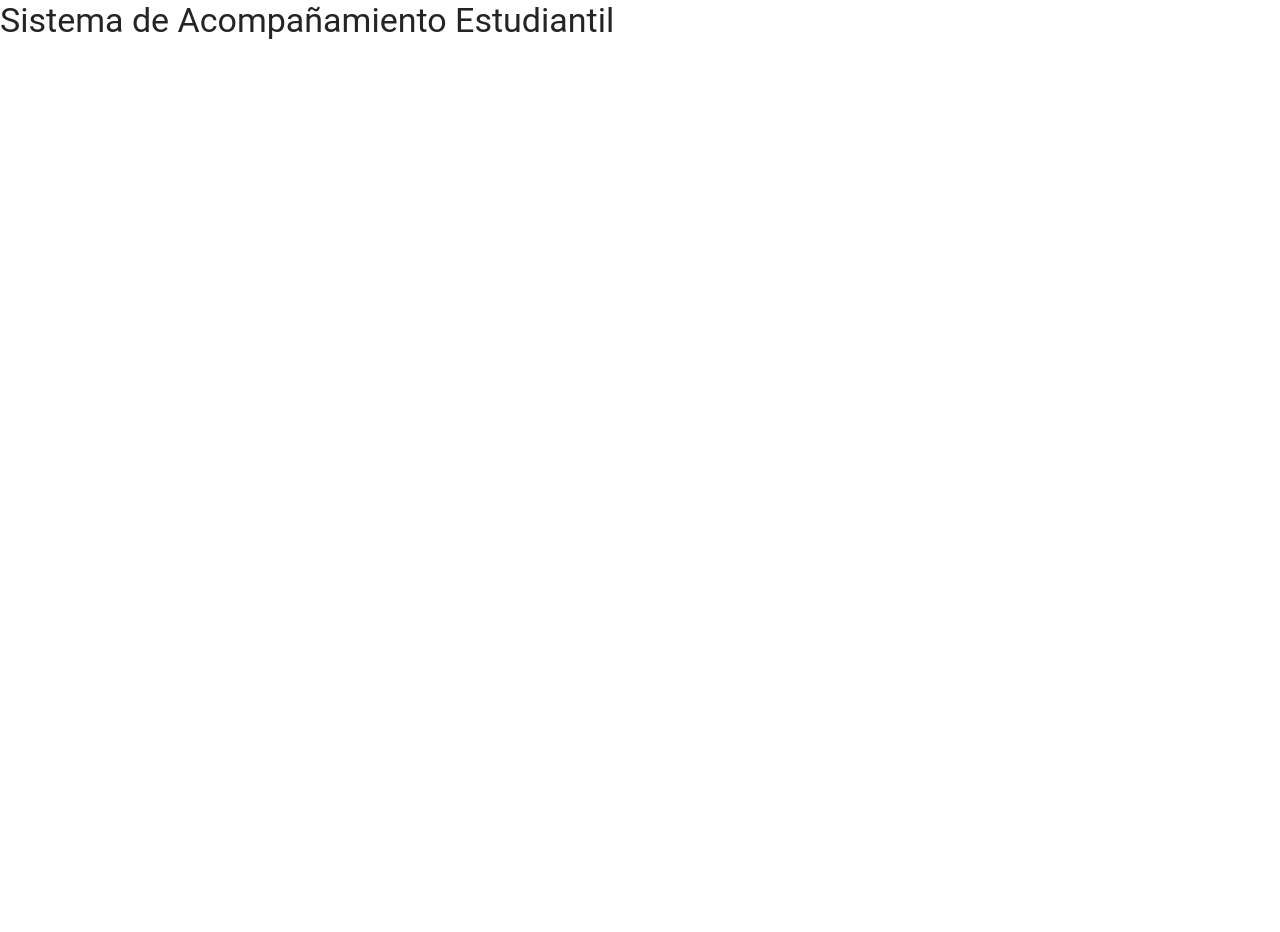
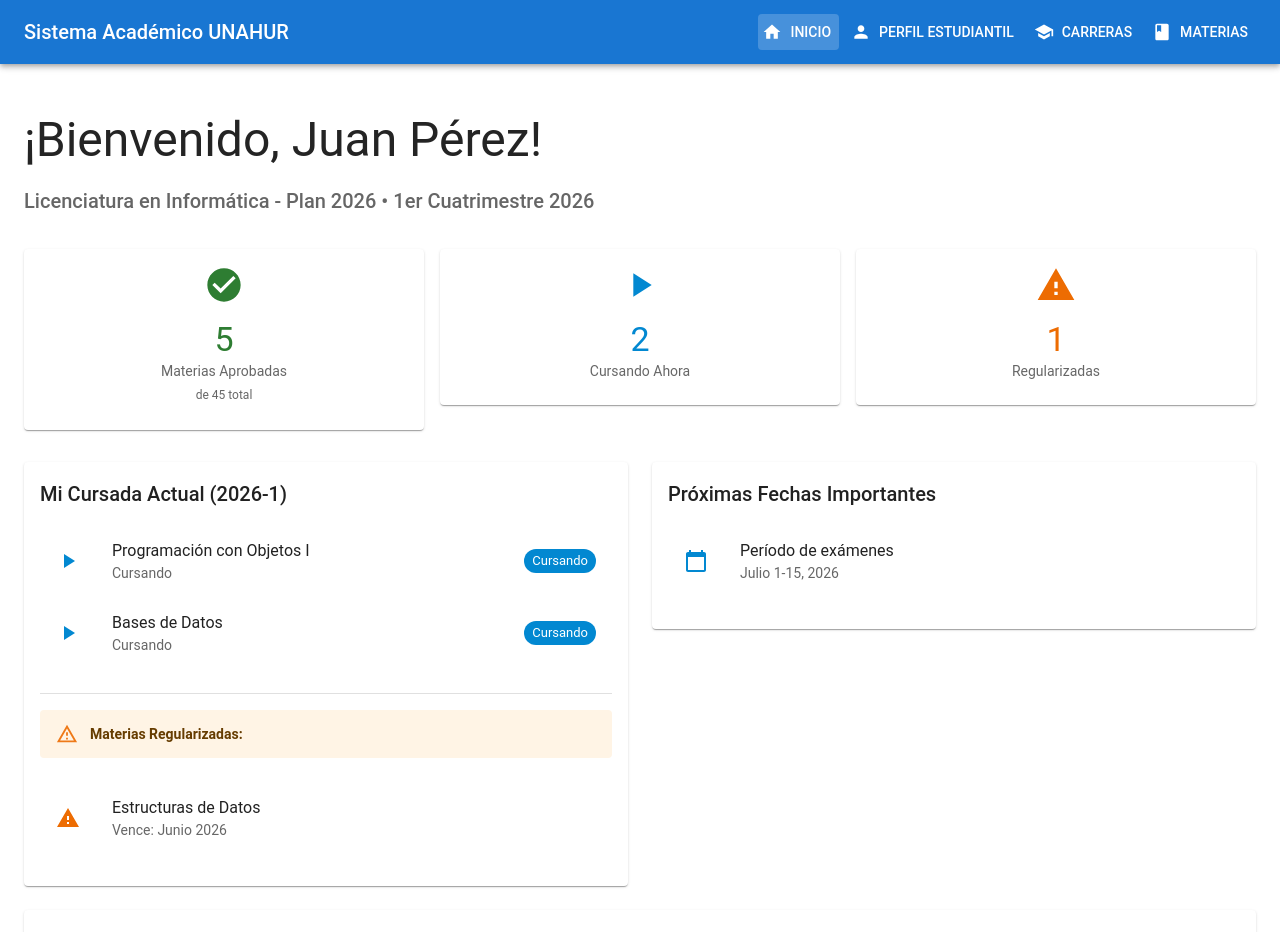
Before and after one commit to DesApp-2026c1-Grupo-9/DesApp-Front, a React (Vite) app: page / in a window 1280 px wide. Shown: the top 932 px of the page. Before the commit the page ends 800 px from the top, so only its background shows below. Built offline with nearby package versions, Linux system fonts and the light colour scheme.

Commit message:
Mejoras dashboard: eliminar emojis, ajustar métricas y fechas importantes

```diff
--- /dev/null
+++ b/src/components/TopMenu.jsx
@@ -0,0 +1,45 @@
+import React from 'react';
+import { AppBar, Toolbar, Typography, Button, Box } from '@mui/material';
+import { useNavigate, useLocation } from 'react-router-dom';
+import { School, Person, Book, Home } from '@mui/icons-material';
+
+export function TopMenu() {
+  const navigate = useNavigate();
+  const location = useLocation();
+
+  const menuItems = [
+    { label: 'Inicio', path: '/', icon: <Home /> },
+    { label: 'Perfil Estudiantil', path: '/estudiante', icon: <Person /> },
+    { label: 'Carreras', path: '/carreras', icon: <School /> },
+    { label: 'Materias', path: '/materias', icon: <Book /> },
+  ];
+
+  return (
+    <AppBar position="static" sx={{ mb: 3 }}>
+      <Toolbar>
+        <Typography variant="h6" sx={{ flexGrow: 1 }}>
+          Sistema Académico UNAHUR
+        </Typography>
+
+        <Box sx={{ display: 'flex', gap: 1 }}>
+          {menuItems.map((item) => (
+            <Button
+              key={item.path}
+              color="inherit"
+              onClick={() => navigate(item.path)}
+              startIcon={item.icon}
+              sx={{
+                backgroundColor: location.pathname === item.path ? 'rgba(255,255,255,0.2)' : 'transparent',
+                '&:hover': {
+                  backgroundColor: 'rgba(255,255,255,0.1)'
+                }
+              }}
+            >
+              {item.label}
+            </Button>
+          ))}
+        </Box>
+      </Toolbar>
+    </AppBar>
+  );
+}
--- a/src/pages/Home.jsx
+++ b/src/pages/Home.jsx
@@ -1,11 +1,233 @@
 import React from 'react';
-import { Typography } from '@mui/material';
+import {
+  Box,
+  Typography,
+  Card,
+  CardContent,
+  Grid,
+  Chip,
+  LinearProgress,
+  List,
+  ListItem,
+  ListItemText,
+  ListItemIcon,
+  Divider,
+  Alert
+} from '@mui/material';
+import {
+  School,
+  Person,
+  Book,
+  TrendingUp,
+  CalendarToday,
+  CheckCircle,
+  PlayArrow,
+  Warning,
+  Assignment,
+  Event
+} from '@mui/icons-material';
 
 const Home = () => {
+  // Datos del estudiante (mismos que en StudentProfilePage)
+  const studentData = {
+    name: 'Juan Pérez',
+    carrera: 'Licenciatura en Informática',
+    planEstudio: 'Plan 2026',
+    materiasAprobadas: 5,
+    totalMaterias: 45,
+    promedio: 8.0,
+    materiasCursando: [
+      { nombre: 'Programación con Objetos I', estado: 'Cursando' },
+      { nombre: 'Bases de Datos', estado: 'Cursando' }
+    ],
+    materiasRegularizadas: [
+      { nombre: 'Estructuras de Datos', vencimiento: 'Junio 2026' }
+    ]
+  };
+
+  const proximasFechas = [
+    { evento: 'Período de exámenes', fecha: 'Julio 1-15, 2026', tipo: 'periodo' }
+  ];
+
+  const progresoCarrera = (studentData.materiasAprobadas / studentData.totalMaterias) * 100;
+
+  const getEventIcon = (tipo) => {
+    switch (tipo) {
+      case 'inscripcion': return <Assignment color="primary" />;
+      case 'examen': return <Event color="warning" />;
+      case 'periodo': return <CalendarToday color="info" />;
+      default: return <Event />;
+    }
+  };
+
   return (
-    <Typography variant="h4">
-      Sistema de Acompañamiento Estudiantil
-    </Typography>
+    <Box sx={{ maxWidth: 1400, mx: 'auto', p: 3 }}>
+      {/* Header de Bienvenida */}
+      <Box sx={{ mb: 4 }}>
+        <Typography variant="h3" gutterBottom>
+          ¡Bienvenido, {studentData.name}!
+        </Typography>
+        <Typography variant="h6" color="text.secondary">
+          {studentData.carrera} - {studentData.planEstudio} • 1er Cuatrimestre 2026
+        </Typography>
+      </Box>
+
+      {/* Métricas Rápidas */}
+      <Grid container spacing={2} sx={{ mb: 4 }}>
+        <Grid item xs={12} sm={6} md={4}>
+          <Card>
+            <CardContent sx={{ textAlign: 'center' }}>
+              <CheckCircle sx={{ fontSize: 40, color: 'success.main', mb: 1 }} />
+              <Typography variant="h4" color="success.main">
+                {studentData.materiasAprobadas}
+              </Typography>
+              <Typography variant="body2" color="text.secondary">
+                Materias Aprobadas
+              </Typography>
+              <Typography variant="caption" color="text.secondary">
+                de {studentData.totalMaterias} total
+              </Typography>
+            </CardContent>
+          </Card>
+        </Grid>
+
+        <Grid item xs={12} sm={6} md={4}>
+          <Card>
+            <CardContent sx={{ textAlign: 'center' }}>
+              <PlayArrow sx={{ fontSize: 40, color: 'info.main', mb: 1 }} />
+              <Typography variant="h4" color="info.main">
+                {studentData.materiasCursando.length}
+              </Typography>
+              <Typography variant="body2" color="text.secondary">
+                Cursando Ahora
+              </Typography>
+            </CardContent>
+          </Card>
+        </Grid>
+
+        <Grid item xs={12} sm={6} md={4}>
+          <Card>
+            <CardContent sx={{ textAlign: 'center' }}>
+              <Warning sx={{ fontSize: 40, color: 'warning.main', mb: 1 }} />
+              <Typography variant="h4" color="warning.main">
+                {studentData.materiasRegularizadas.length}
+              </Typography>
+              <Typography variant="body2" color="text.secondary">
+                Regularizadas
+              </Typography>
+            </CardContent>
+          </Card>
+        </Grid>
+      </Grid>
+
+      <Grid container spacing={3}>
+        {/* Mi Cursada Actual */}
+        <Grid item xs={12} md={6}>
+          <Card>
+            <CardContent>
+              <Typography variant="h6" gutterBottom sx={{ display: 'flex', alignItems: 'center' }}>
+                Mi Cursada Actual (2026-1)
+              </Typography>
+              <List>
+                {studentData.materiasCursando.map((materia, index) => (
+                  <ListItem key={index}>
+                    <ListItemIcon>
+                      <PlayArrow color="info" />
+                    </ListItemIcon>
+                    <ListItemText
+                      primary={materia.nombre}
+                      secondary={materia.estado}
+                    />
+                    <Chip label={materia.estado} color="info" size="small" />
+                  </ListItem>
+                ))}
+              </List>
+
+              {studentData.materiasRegularizadas.length > 0 && (
+                <>
+                  <Divider sx={{ my: 2 }} />
+                  <Alert severity="warning" sx={{ mb: 2 }}>
+                    <strong>Materias Regularizadas:</strong>
+                  </Alert>
+                  <List>
+                    {studentData.materiasRegularizadas.map((materia, index) => (
+                      <ListItem key={index}>
+                        <ListItemIcon>
+                          <Warning color="warning" />
+                        </ListItemIcon>
+                        <ListItemText
+                          primary={materia.nombre}
+                          secondary={`Vence: ${materia.vencimiento}`}
+                        />
+                      </ListItem>
+                    ))}
+                  </List>
+                </>
+              )}
+            </CardContent>
+          </Card>
+        </Grid>
+
+        {/* Próximas Fechas Importantes */}
+        <Grid item xs={12} md={6}>
+          <Card>
+            <CardContent>
+              <Typography variant="h6" gutterBottom sx={{ display: 'flex', alignItems: 'center' }}>
+                Próximas Fechas Importantes
+              </Typography>
+              <List>
+                {proximasFechas.map((fecha, index) => (
+                  <ListItem key={index}>
+                    <ListItemIcon>
+                      {getEventIcon(fecha.tipo)}
+                    </ListItemIcon>
+                    <ListItemText
+                      primary={fecha.evento}
+                      secondary={fecha.fecha}
+                    />
+                  </ListItem>
+                ))}
+              </List>
+            </CardContent>
+          </Card>
+        </Grid>
+
+        {/* Progreso de Carrera */}
+        <Grid item xs={12}>
+          <Card>
+            <CardContent>
+              <Typography variant="h6" gutterBottom sx={{ display: 'flex', alignItems: 'center' }}>
+                Progreso de Carrera
+              </Typography>
+              <Box sx={{ display: 'flex', alignItems: 'center', mb: 2 }}>
+                <Box sx={{ width: '100%', mr: 1 }}>
+                  <LinearProgress
+                    variant="determinate"
+                    value={progresoCarrera}
+                    sx={{ height: 10, borderRadius: 5 }}
+                  />
+                </Box>
+                <Box sx={{ minWidth: 35 }}>
+                  <Typography variant="body2" color="text.secondary">
+                    {Math.round(progresoCarrera)}%
+                  </Typography>
+                </Box>
+              </Box>
+              <Typography variant="body2" color="text.secondary">
+                Has completado {studentData.materiasAprobadas} de {studentData.totalMaterias} materias de la {studentData.carrera}
+              </Typography>
+            </CardContent>
+          </Card>
+        </Grid>
+      </Grid>
+
+      {/* Mensaje informativo */}
+      <Box sx={{ mt: 3, textAlign: 'center' }}>
+        <Typography variant="body2" color="text.secondary">
+          Usa el menú superior para acceder a información detallada de tu perfil, carreras y situación académica
+        </Typography>
+      </Box>
+    </Box>
   );
 };
 
--- a/src/routes/AppRouter.jsx
+++ b/src/routes/AppRouter.jsx
@@ -1,15 +1,23 @@
 import React from 'react';
 import { BrowserRouter as Router, Routes, Route } from 'react-router-dom';
+import { Box } from '@mui/material';
 import Home from '../pages/Home';
 import Login from '../pages/Login';
 import Perfil from '../pages/Perfil';
 import Sesiones from '../pages/Sesiones';
 import Feed from '../pages/Feed';
 import Conexiones from '../pages/Conexiones';
+// Páginas del sistema académico
+import { StudentProfilePage } from '../pages/StudentProfilePage';
+import { CareerManagementPage } from '../pages/CareerManagementPage';
+import { SubjectManagementPage } from '../pages/SubjectManagementPage';
+import { TopMenu } from '../components/TopMenu';
 
 const AppRouter = () => {
   return (
     <Router>
+      <TopMenu />
+      <Box sx={{ minHeight: 'calc(100vh - 64px)' }}>
         <Routes>
           <Route path="/" element={<Home />} />
           <Route path="/login" element={<Login />} />
@@ -17,7 +25,12 @@
           <Route path="/sesiones" element={<Sesiones />} />
           <Route path="/feed" element={<Feed />} />
           <Route path="/conexiones" element={<Conexiones />} />
+          {/* Rutas del sistema académico */}
+          <Route path="/estudiante" element={<StudentProfilePage />} />
+          <Route path="/carreras" element={<CareerManagementPage />} />
+          <Route path="/materias" element={<SubjectManagementPage />} />
         </Routes>
+      </Box>
     </Router>
   );
 };
```
Lines whose indentation alone changed are shown as unchanged.
